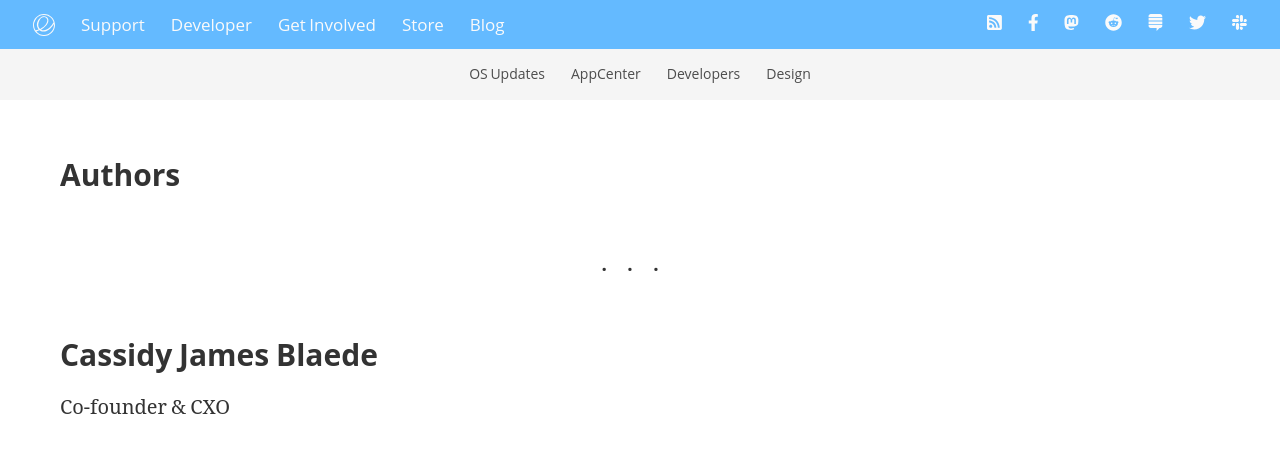
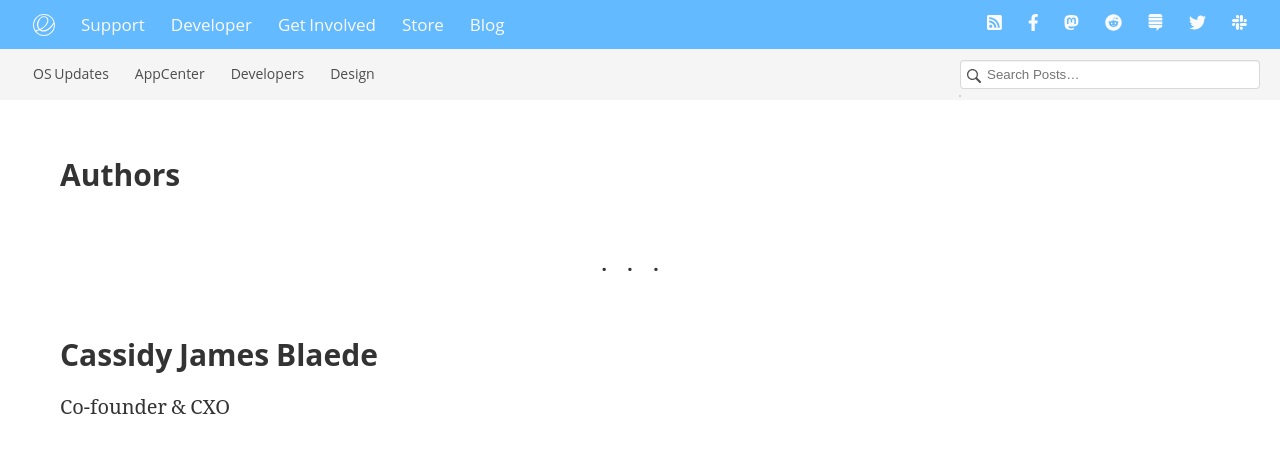
Before and after one commit to elementary/blog-template, a Jekyll site: the page built from authors.md, in a window 1280 px wide. Shown: the top 458 px of the page. Built offline with Jekyll 4.4.1, drawn with Linux system fonts in a browser that asks for light colours; our own code applies the rules of GitHub Pages for plain Markdown files; grey boxes are pictures that could not be loaded.

Commit message:
Add JS-powered search (#33)
* Nav: add search

* Create edit-find-symbolic.svg

* Update _nav.scss

* Create search.js

* Update nav.html

* Create search.json

* Hide search on non-JS

* More explicit CSS colors

* Fix results overflow with a hammer

* Exclude hidden posts

* Search content, too

* Less broken on mobile

* Fix dark style

Co-authored-by: Daniel Foré <daniel@elementary.io>

```diff
--- a/_includes/nav.html
+++ b/_includes/nav.html
@@ -43,9 +43,37 @@
     </ul>
   </nav>
   <nav class="secondary">
-    <a href="{{ site.baseurl }}/tags/#updates">OS Updates</a>
-    <a href="{{ site.baseurl }}/tags/#appcenter">AppCenter</a>
-    <a href="{{ site.baseurl }}/tags/#devs">Developers</a>
-    <a href="{{ site.baseurl }}/tags/#design">Design</a>
+    <div>
+      <a href="{{ site.baseurl }}/tags/#updates">OS Updates</a>
+      <a href="{{ site.baseurl }}/tags/#appcenter">AppCenter</a>
+      <a href="{{ site.baseurl }}/tags/#devs">Developers</a>
+      <a href="{{ site.baseurl }}/tags/#design">Design</a>
+    </div>
+
+    <div id="search-container" class="hidden">
+      {% include svg/edit-find-symbolic.svg %}
+      <input type="text" id="search-input" placeholder="Search Posts…">
+      <ul id="results-container"></ul>
+    </div>
+
+    <script src="/scripts/search.js"></script>
+
+    <script>
+      document.getElementById('search-container').classList.remove("hidden")
+
+      SimpleJekyllSearch({
+        searchInput: document.getElementById('search-input'),
+        searchResultTemplate: `<li>
+          <a href="{url}">
+            <div class="featured-image" alt="Featured image" style="background-image: url({image});"></div>
+            <span id="title">{title}</span>
+            <span id="description">{description}</span>
+          </a>
+        </li>`,
+        resultsContainer: document.getElementById('results-container'),
+        noResultsText: ("No Result Found"),
+        json: '/search.json'
+      })
+    </script>
   </nav>
 </header>
--- a/_sass/_nav.scss
+++ b/_sass/_nav.scss
@@ -6,6 +6,7 @@ body > header {
   nav {
     display: flex;
     font-size: 0;
+    justify-content: space-between;
     overflow-x: auto;
     padding: 0 1rem;
 
@@ -55,18 +56,132 @@ body > header {
     }
   }
 
-  .primary {
-    justify-content: space-between;
-  }
-
   .secondary {
     background-color: var(--secondary-bg-color);
-    justify-content: center;
+    flex-wrap: wrap;
+    padding: 0.25rem 1rem;
 
     a {
       color: var(--secondary-fg-color);
       font-size: 0.7rem;
-      line-height: 3.6em;
+    }
+
+    #search-container {
+      align-self: center;
+      margin: 0.25em 0;
+    }
+
+    svg {
+      height: 16px;
+      fill: var(--secondary-fg-color);
+      margin: 0.4rem 0.3rem;
+      position: absolute;
+    }
+
+    #search-input {
+      background-color: var(--bg-color);
+      border: 1px solid rgba(black, 0.15);
+      border-radius: 0.3em;
+      box-shadow: inset 0 1px 1px rgba(black, 0.05);
+      color: var(--fg-color);
+      padding: 6px;
+      text-indent: 1rem;
+      transition: all 200ms ease-in-out;
+      width: 300px;
+    }
+
+    #search-input:focus {
+      box-shadow: inset 0 1px 1px rgba(black, 0.05);
+      outline: none;
+    }
+
+    #results-container {
+      background-color: var(--bg-color);
+      border-radius: 0.3rem;
+      box-shadow:
+        inset 0 -1px 0 0 white,
+        inset 1px 0 0 rgba(white, 0.3),
+        inset -1px 0 0 rgba(white, 0.3),
+        inset 0 -1px 0 0 rgba(white, 0.5),
+        0 0 0 1px rgba(black, 0.15),
+        0 3px 4px rgba(black, 0.15),
+        0 3px 3px -3px rgba(black, 0.35);
+      overflow: hidden;
+      position: absolute;
+      transform: translate(-300px, 36px);
+      z-index: 99;
+
+      @media (prefers-color-scheme: dark) {
+        box-shadow:
+        inset 0 1px 0 0 rgba(white, 0.09),
+        inset 1px 0 0 rgba(white, 0.03),
+        inset -1px 0 0 rgba(white, 0.03),
+        inset 0 -1px 0 0 rgba(white, 0.05),
+        0 0 0 1px black,
+        0 3px 4px rgba(black, 0.25),
+        0 3px 3px -3px rgba(black, 0.45);
+      }
+
+      li {
+        display: block;
+        width: 300px;
+
+        a {
+          color: var(--fg-color);
+          display: grid;
+          grid-column-gap: 12px;
+          grid-template-columns: 3em auto;
+          line-height: 1.25em;
+          margin-bottom: 6px;
+          margin-top: 6px;
+          padding: 6px 12px;
+
+          .featured-image {
+            background-color: var(--silver-200);
+            background-origin: border-box;
+            background-position: 50%;
+            background-size: cover;
+            border: 1px solid rgba(black, 0.15);
+            border-radius: 0.2rem;
+            box-shadow:
+              inset 0 0 0 1px rgba(white, 0.05),
+              inset 0 1px 0 0 rgba(white, 0.2),
+              inset 0 -1px 0 0 rgba(white, 0.1),
+              0 1px 3px rgba(black, 0.05),
+              0 1px 2px rgba(black, 0.1);
+            grid-row: 1 / span 2;
+            height: 3em;
+            margin-right: 12px;
+            width: 3em;
+
+            @media (prefers-color-scheme: dark) {
+              background-color: var(--silver-900);
+              border: 1px solid black;
+              box-shadow:
+                inset 0 0 0 1px rgba(255, 255, 255, 0.02),
+                inset 0 1px 0 0 rgba(255, 255, 255, 0.1),
+                inset 0 -1px 0 0 rgba(255, 255, 255, 0.05),
+                0 1px 3px rgba(0, 0, 0, 0.1),
+                0 1px 2px rgba(0, 0, 0, 0.2);
+            }
+          }
+
+          #title {
+            grid-column-start: 2;
+          }
+
+          #description {
+            font-size: 0.8em;
+            grid-column-start: 2;
+            opacity: 0.8;
+          }
+
+        }
+
+        a:hover {
+          background-color: var(--secondary-bg-color);
+        }
+      }
     }
   }
 }
--- a/css/main.scss
+++ b/css/main.scss
@@ -117,3 +117,7 @@ nav.pagination {
 pre {
   -webkit-text-size-adjust: none;
 }
+
+.hidden {
+  display: none;
+}
--- /dev/null
+++ b/search.json
@@ -0,0 +1,16 @@
+---
+---
+[
+  {% for post in site.posts %}{% unless post.hidden %}
+    {
+      "title" : "{{ post.title | escape }}",
+      "description" : "{{ post.description | escape }}",
+      "content" : {{ post.content | jsonify }},
+      "image" : "{{ post.image }}",
+      "url" : "{{ site.baseurl }}{{ post.url }}",
+      "category" : "{{ post.category }}",
+      "tags" : "{{ post.tags | join: ', ' }}",
+      "date" : "{{ post.date }}"
+    } {% unless forloop.last %},{% endunless %}
+  {% endunless %}{% endfor %}
+]
```
Also changed, not shown: _includes/svg/edit-find-symbolic.svg (added), scripts/search.js (added).
